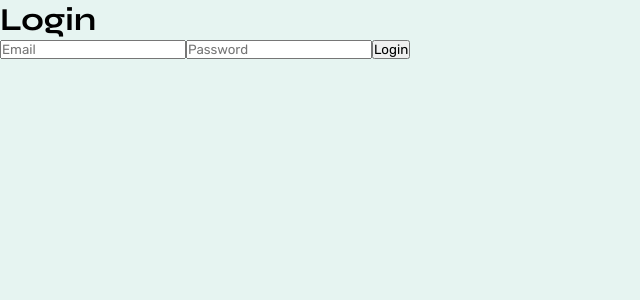
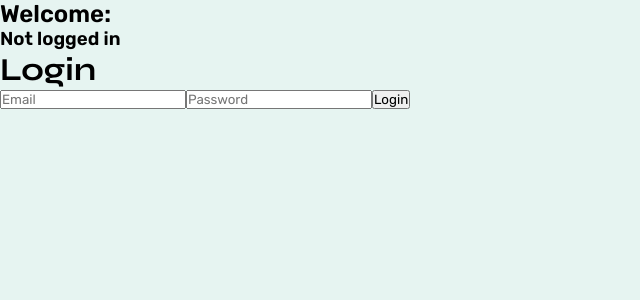
Before and after one commit to youhane/w3b-scholar, a Next.js app: page /login in a window 1280 px wide. Shown: the top 300 px of the page, without its empty margins (0-640 px from the left). Built offline with nearby package versions, Linux system fonts and the light colour scheme; no server answers.

Commit message:
feat: added context for auth information

```diff
--- /dev/null
+++ b/context/AuthContext.js
@@ -0,0 +1,26 @@
+import { createContext, useState, useEffect, useContext } from "react";
+import { auth } from "../firebase/firebase";
+import { onAuthStateChanged } from "firebase/auth";
+
+const AuthContext = createContext([{}, () => {}]);
+
+function AuthContextProvider({ children }) {
+  const [user, setUser] = useState(() => {
+    const user = auth.currentUser;
+    return user;
+  });
+
+  useEffect(() => {
+    onAuthStateChanged(auth, (user) => {
+      if (user) {
+        setUser(user);
+      } else {
+        setUser(null);
+      }
+    });
+  }, []);
+
+  return <AuthContext.Provider value={user}>{children}</AuthContext.Provider>;
+}
+
+export { AuthContext, AuthContextProvider };
--- a/next.config.js
+++ b/next.config.js
@@ -2,6 +2,11 @@
 const nextConfig = {
   reactStrictMode: true,
   swcMinify: true,
-}
+};
 
-module.exports = nextConfig
+module.exports = {
+  ...nextConfig,
+  images: {
+    domains: ["firebasestorage.googleapis.com"],
+  },
+};
--- a/pages/_app.js
+++ b/pages/_app.js
@@ -1,10 +1,17 @@
-import { GlobalStyles } from "../styles/GlobalStyles"
+import { GlobalStyles } from "../styles/GlobalStyles";
+import { AuthContextProvider } from "../context/AuthContext";
+import { useState } from "react";
 
 function MyApp({ Component, pageProps }) {
-  return <>
-    <Component {...pageProps} />
-    <GlobalStyles />
-  </>
+  const user = useState(null);
+  return (
+    <>
+      <AuthContextProvider>
+        <Component {...pageProps} />
+        <GlobalStyles />
+      </AuthContextProvider>
+    </>
+  );
 }
 
-export default MyApp
+export default MyApp;
--- a/pages/login/index.jsx
+++ b/pages/login/index.jsx
@@ -1,30 +1,60 @@
-import { signInWithEmailAndPassword } from 'firebase/auth';
-import React, { useState } from 'react'
-import { auth } from '../../firebase/firebase';
+import { signInWithEmailAndPassword } from "firebase/auth";
+import React, { useState, useContext } from "react";
+import { auth } from "../../firebase/firebase";
+import { AuthContext } from "../../context/AuthContext";
+import Image from "next/image";
 
 function Login() {
   const [email, setEmail] = useState("");
   const [password, setPassword] = useState("");
+  const user = useContext(AuthContext); // this is the context for user metadata, for more: https://firebase.google.com/docs/reference/js/firebase.User
 
   const login = async () => {
     try {
-            await signInWithEmailAndPassword(auth, email, password)
-                .catch((err) => alert(err.message)
-                )
-            alert(`SUCCESFULLY LOGGED IN - ${email}`)
+      await signInWithEmailAndPassword(auth, email, password).catch((err) =>
+        alert(err.message)
+      );
+      alert(`SUCCESFULLY LOGGED IN - ${email}`);
     } catch (error) {
-            alert(error.message)
+      alert(error.message);
     }
-    }
+  };
 
   return (
     <div>
+      <h2>Welcome:</h2>
+
+      {user == null ? (
+        <h3>Not logged in</h3>
+      ) : (
+        <>
+          <Image
+            src={user.photoURL}
+            width={100}
+            height={100}
+            alt="image-alt-text"
+          />
+          <h3>Logged in as {user.displayName}</h3>
+        </>
+      )}
       <h1>Login</h1>
-            <input type="email" value={email} onChange={(e) => setEmail(e.target.value)} placeholder='Email' required />
-            <input type="password" value={password} onChange={(e) => setPassword(e.target.value)} placeholder='Password' required />
+      <input
+        type="email"
+        value={email}
+        onChange={(e) => setEmail(e.target.value)}
+        placeholder="Email"
+        required
+      />
+      <input
+        type="password"
+        value={password}
+        onChange={(e) => setPassword(e.target.value)}
+        placeholder="Password"
+        required
+      />
       <button onClick={login}>Login</button>
     </div>
-    )
+  );
 }
 
-export default Login
+export default Login;
--- a/pages/register/index.jsx
+++ b/pages/register/index.jsx
@@ -39,7 +39,8 @@ function Register() {
     return (
         <div>
             <h1>Register</h1>
-            <input type="file" value={profilePic} onChange={(e) => setProfilePic(e.target.files[0])} />
+            <input type="file" onChange={(e) => setProfilePic(e.target.files[0])} />
+            {/* ijin apus value di atas, biar ga error */}
             <input type="text" value={displayName} onChange={(e) => setDisplayName(e.target.value)} />
             <input type="email" value={email} onChange={(e) => setEmail(e.target.value)} placeholder='Email' required />
             <input type="password" value={password} onChange={(e) => setPassword(e.target.value)} placeholder='Password' required />
```
Also changed, not shown: firebase/firebase.js (+14 -14 lines), 2 other files (tests, documents, lock files or other folders). Lines whose indentation alone changed are shown as unchanged.
